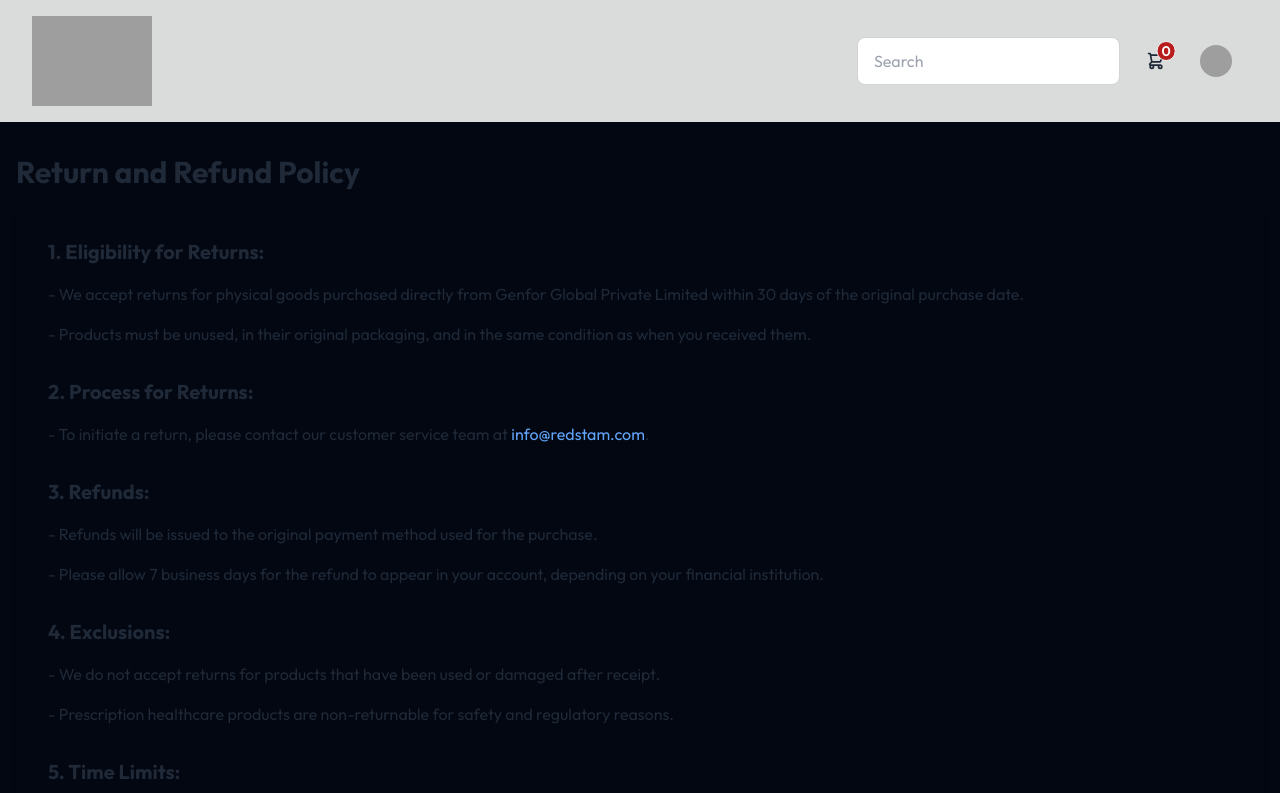
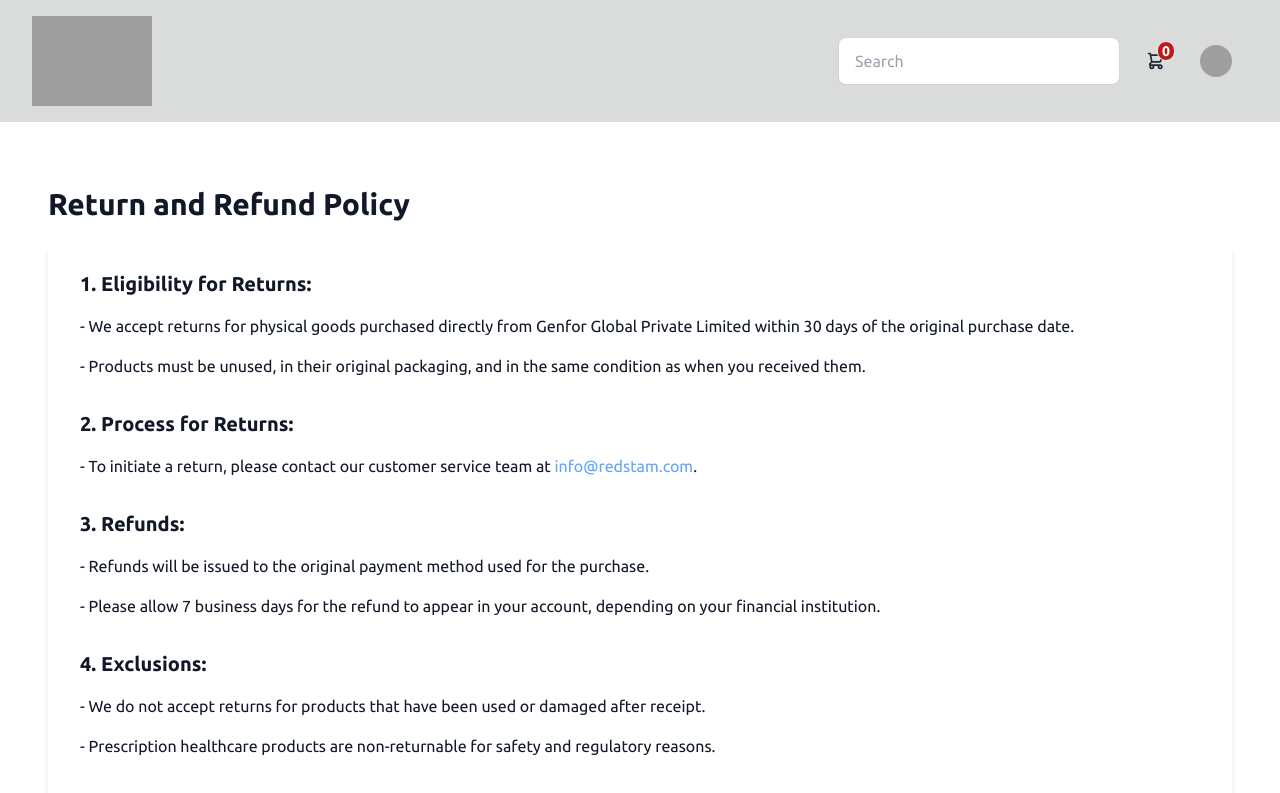
Before and after one commit to miknivin/redstam-001, a React (Create React App) app in the folder frontend/: page /return_and_refund in a window 1280 px wide. Shown: the top 793 px of the page. Built offline with nearby package versions, Linux system fonts and the light colour scheme; no server answers; grey boxes are pictures that could not be loaded.

Commit message:
font-changed

```diff
--- a/frontend/public/index.html
+++ b/frontend/public/index.html
@@ -21,6 +21,9 @@
       href="https://fonts.googleapis.com/css2?family=Outfit:wght@100..900&display=swap"
       rel="stylesheet"
     />
+    <link rel="preconnect" href="https://fonts.googleapis.com">
+<link rel="preconnect" href="https://fonts.gstatic.com" crossorigin>
+<link href="https://fonts.googleapis.com/css2?family=Ubuntu:ital,wght@0,300;0,400;0,500;0,700;1,300;1,400;1,500;1,700&display=swap" rel="stylesheet">
     <title>Red Stam</title>
   </head>
   <body>
--- a/frontend/src/Components/privacy/PrivacyPolicy.jsx
+++ b/frontend/src/Components/privacy/PrivacyPolicy.jsx
@@ -6,7 +6,7 @@
   }, []);
   return (
     <>
-      <div className=" p-10 bg-gray-950">
+      <div className=" p-10 dark:bg-gray-950 bg-base-100">
         <h2 className=" text-3xl">Privacy Policy</h2>
         <p>Last updated: {/* */}22 March 2024</p>
         <p>
--- a/frontend/src/Components/privacy/ShippingPolicy.jsx
+++ b/frontend/src/Components/privacy/ShippingPolicy.jsx
@@ -6,7 +6,7 @@
   }, []);
   return (
     <div>
-      <div className="bg-gray-950 p-6 rounded-lg shadow-md">
+      <div className="dark:bg-gray-950 bg-base-100 p-6 rounded-lg shadow-md text-gray-900 dark:text-gray-50">
         <h2 className="text-2xl font-semibold mb-4">Shipping Policy</h2>
         <p className="mb-4">
           Welcome to redstam.com, where we strive to make your shopping
--- a/frontend/src/Components/t&c/Refund.jsx
+++ b/frontend/src/Components/t&c/Refund.jsx
@@ -5,8 +5,8 @@
     window.scrollTo(0, 0); // Scroll to the top of the page when the component mounts
   }, []);
   return (
-    <div>
-      <div className="container mx-auto px-4 py-8 bg-gray-950 p-8">
+    <div className="dark:bg-gray-950 bg-base-100 p-8 dark:text-gray-50 text-gray-900">
+      <div className="container mx-auto px-4 py-8  ">
         <h1 className="text-3xl font-bold mb-6">Return and Refund Policy</h1>
         <div className=" shadow-md rounded px-8 pt-6 pb-8 mb-4">
           <h2 className="text-xl font-bold mb-4">
--- a/frontend/src/Components/t&c/Terms.jsx
+++ b/frontend/src/Components/t&c/Terms.jsx
@@ -5,7 +5,7 @@
     window.scrollTo(0, 0); // Scroll to the top of the page when the component mounts
   }, []);
   return (
-    <div className="p-8 bg-gray-950">
+    <div className="p-8 dark:bg-gray-950 bg-base-100 dark:text-gray-50 text-gray-900">
       <>
         <h2 className="text-4xl py-3">Terms and Conditions</h2>
         <p>
--- a/frontend/src/index.css
+++ b/frontend/src/index.css
@@ -3,7 +3,7 @@
 @tailwind utilities;
 
 body {
-  font-family: "Outfit", sans-serif !important;
+  font-family: "Ubuntu", sans-serif !important;
   background-color: #14181E; /* Default background color */
 }
 
```
Also changed, not shown: 13 other files (tests, documents, lock files or other folders).
